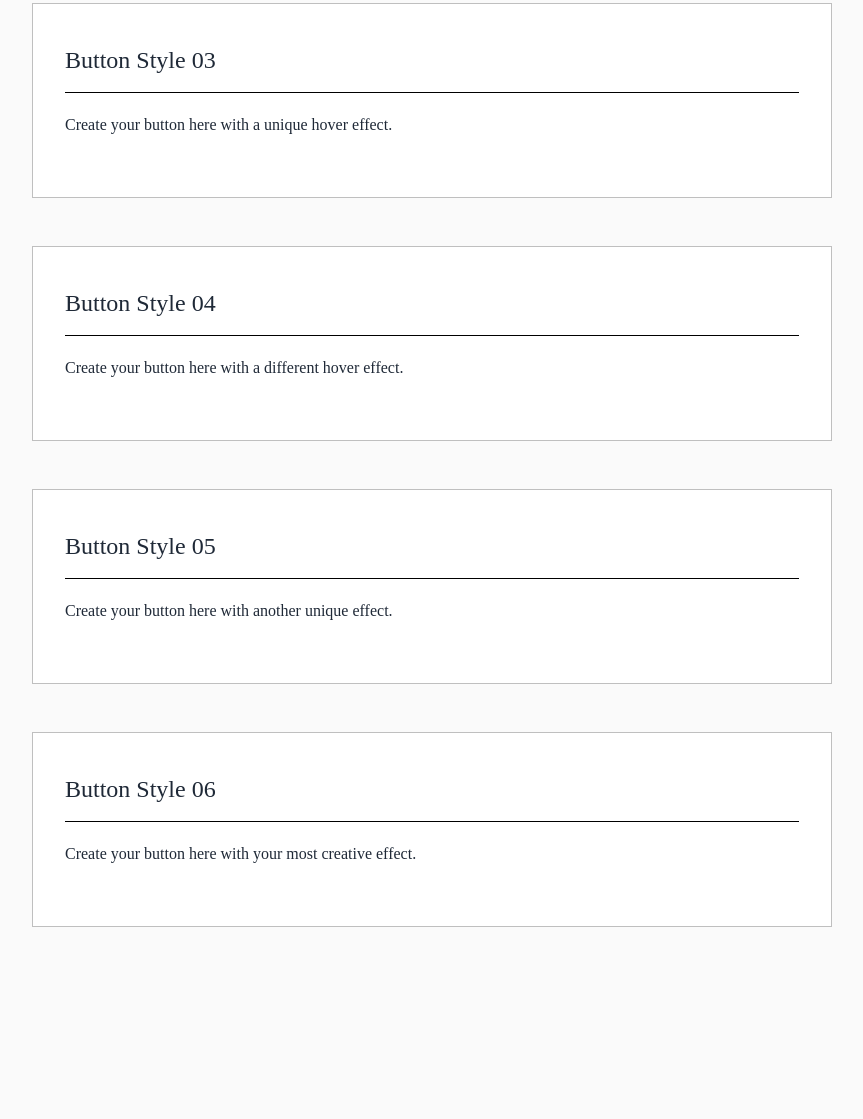
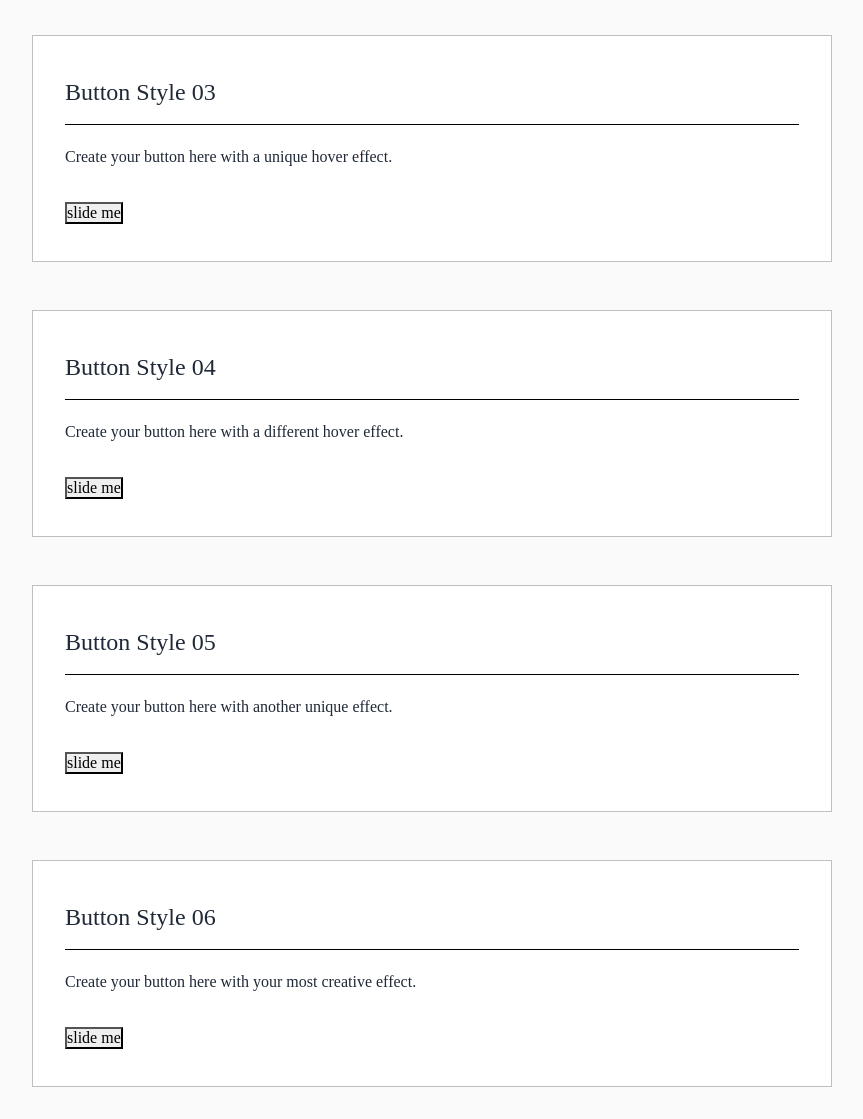
Before and after one commit to Eishal123/eishal-, a plain HTML site: page week 5 exercise 1/week-05-exercise-01-template/index.html in a window 1280 px wide. Shown: the part 847-1966 px from the top of the page, without its empty margins (208-1071 px from the left). Before the commit the page ends 1806 px from the top, so only its background shows below. Drawn offline with Linux system fonts and the light colour scheme.

Commit message:
Update index.html

```diff
--- a/week 5 exercise 1/week-05-exercise-01-template/index.html
+++ b/week 5 exercise 1/week-05-exercise-01-template/index.html
@@ -9,6 +9,7 @@
 </head>
 
 <body>
+    <a href="week 5 exercise 1/"> Week 05 exercise 01: Interactive buttons</a>
     <div class="container">
         <h1>Interactive Buttons</h1>
         <p class="subtitle">Hover over each button to see the transition effects</p>
@@ -29,21 +30,25 @@
         <section class="button-section">
             <h2>Button Style 03</h2>
             <p>Create your button here with a unique hover effect.</p>
+            <button class="button-03">slide me</button>
         </section>
 
         <section class="button-section">
             <h2>Button Style 04</h2>
             <p>Create your button here with a different hover effect.</p>
+            <button class="button-04">slide me</button>
         </section>
 
         <section class="button-section">
             <h2>Button Style 05</h2>
             <p>Create your button here with another unique effect.</p>
+            <button class="button-05">slide me</button>
         </section>
 
         <section class="button-section">
             <h2>Button Style 06</h2>
             <p>Create your button here with your most creative effect.</p>
+            <button class="button-06">slide me</button>
         </section>
     </div>
 </body>
```
